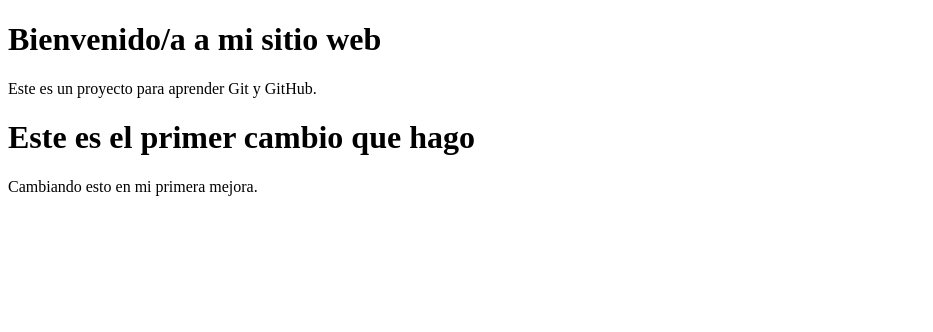
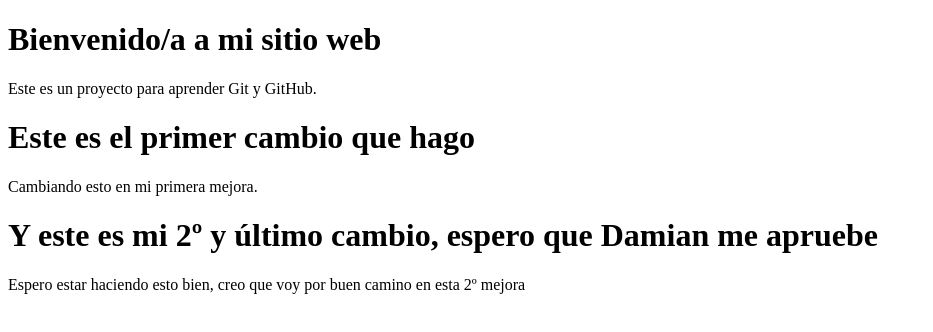
Before and after one commit to RaulValIturbide/ExamenGit_Raul_Val_Iturbide, a plain HTML site: page index.html in a window 1280 px wide. Shown: the whole page, without its empty margins (0-933 px from the left). Drawn offline with Linux system fonts and the light colour scheme.

Commit message:
Añadida la 2º mejora de otro nuevo encabezado más y otro párrafo

```diff
--- a/index.html
+++ b/index.html
@@ -10,5 +10,7 @@
     <p>Este es un proyecto para aprender Git y GitHub.</p>
 	<h1>Este es el primer cambio que hago</h1>
     <p>Cambiando esto en mi primera mejora.</p>
+	<h1>Y este es mi 2º y último cambio, espero que Damian me apruebe</h1>
+    <p>Espero estar haciendo esto bien, creo que voy por buen camino en esta 2º mejora</p>
 </body>
 </html>
```
